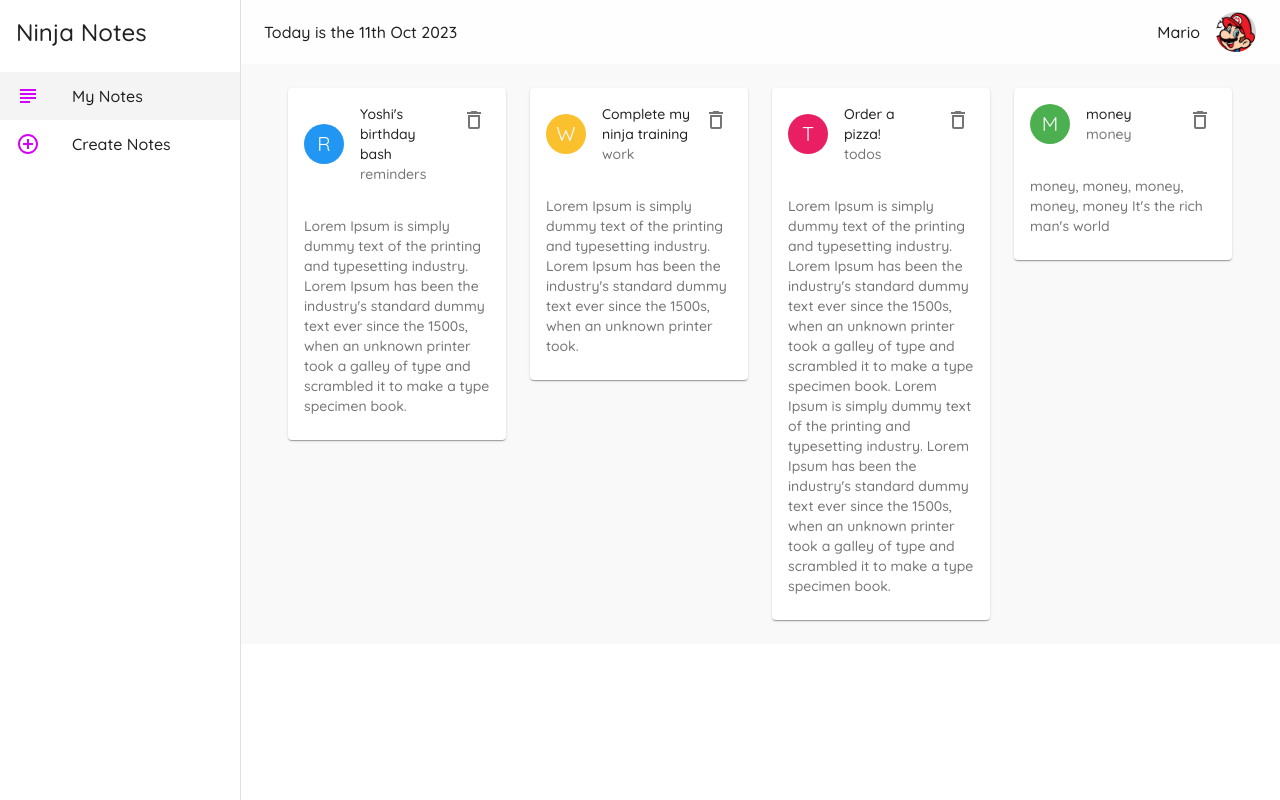
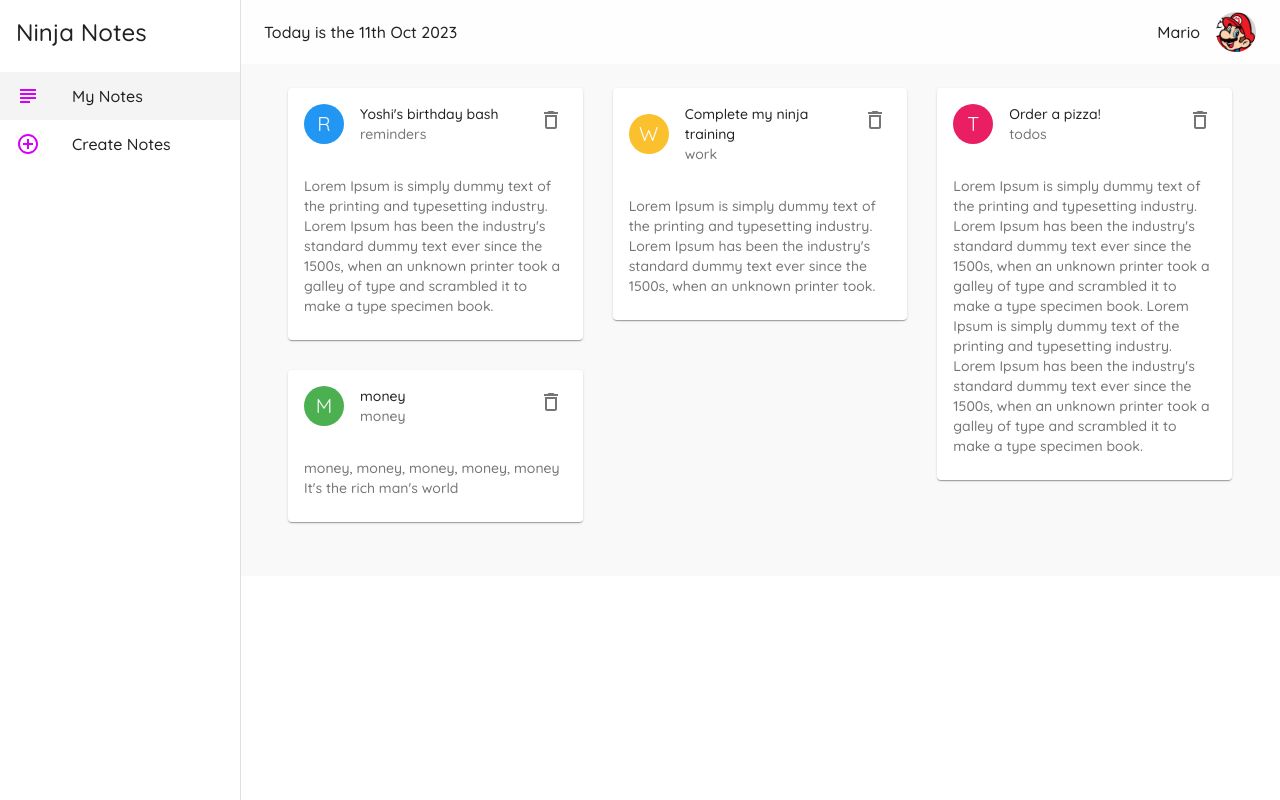
Before and after one commit to joyun25/material_ui, a React (Create React App) app: page / in a window 1280 px wide. Built offline with nearby package versions, Linux system fonts and the light colour scheme; data requests are answered from the project's data file.

Commit message:
add Mosonry CSS

```diff
--- a/package.json
+++ b/package.json
@@ -11,6 +11,7 @@
     "date-fns": "^2.30.0",
     "react": "^17.0.1",
     "react-dom": "^17.0.1",
+    "react-masonry-css": "^1.0.16",
     "react-router-dom": "^5.2.0",
     "react-scripts": "4.0.2",
     "web-vitals": "^1.1.0"
--- a/src/index.css
+++ b/src/index.css
@@ -5,3 +5,18 @@
   -webkit-font-smoothing: antialiased;
   -moz-osx-font-smoothing: grayscale;
 }
+
+.my-masonry-grid {
+  display: -webkit-box; /* Not needed if autoprefixing */
+  display: -ms-flexbox; /* Not needed if autoprefixing */
+  display: flex;
+  margin-left: -30px; /* gutter size offset */
+  width: auto;
+}
+.my-masonry-grid-column {
+  padding-left: 30px; /* gutter size */
+  background-clip: padding-box;
+}
+.my-masonry-grid-column > div { /* change div to reference your elements you put in <Masonry> */
+  margin-bottom: 30px;
+}
--- a/src/pages/Notes.js
+++ b/src/pages/Notes.js
@@ -3,6 +3,7 @@
 import Paper from '@material-ui/core/Paper'
 import { Container } from '@material-ui/core'
 import NoteCard from '../components/NoteCard'
+import Masonry from 'react-masonry-css'
 
 export default function Notes() {
   const [notes, setNotes] = useState([]);
@@ -22,15 +23,25 @@
     setNotes(newNotes);
   }
 
+  const breakpoints = {
+    default: 3,
+    1100: 2,
+    700: 1
+  }
+
   return (
     <Container>
-      <Grid container spacing={3}>
+      <Masonry
+        breakpointCols={breakpoints}
+        className="my-masonry-grid"
+        columnClassName="my-masonry-grid-column"
+      >
         {notes.map(note => (
-          <Grid item key={note.id} xs={12} sm={6} md={3}>
+          <div key={note.id}>
             <NoteCard note={ note } handleDelete={handleDelete}/>
-          </Grid>
+          </div>
         ))}
-      </Grid>
+      </Masonry>
     </Container>
   )
 }
```
Also changed, not shown: 1 other file (tests, documents, lock files or other folders).
